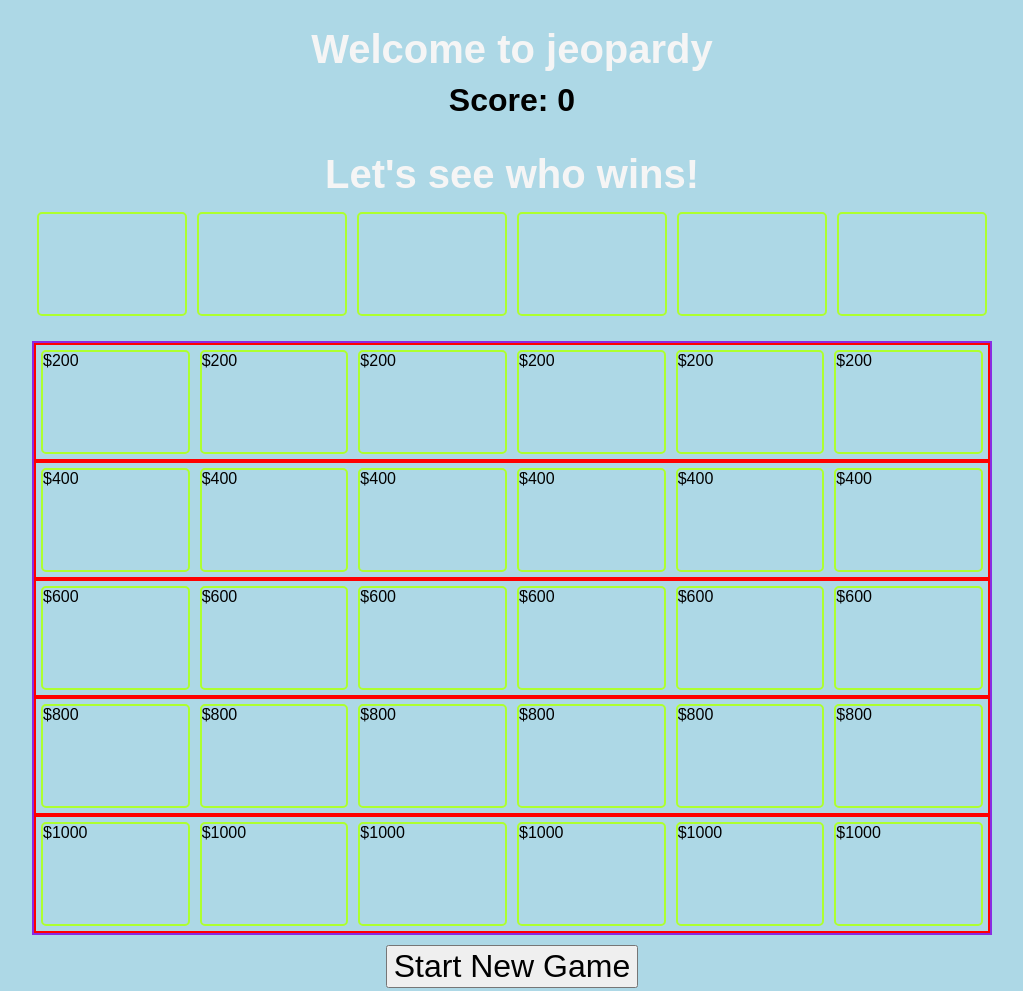
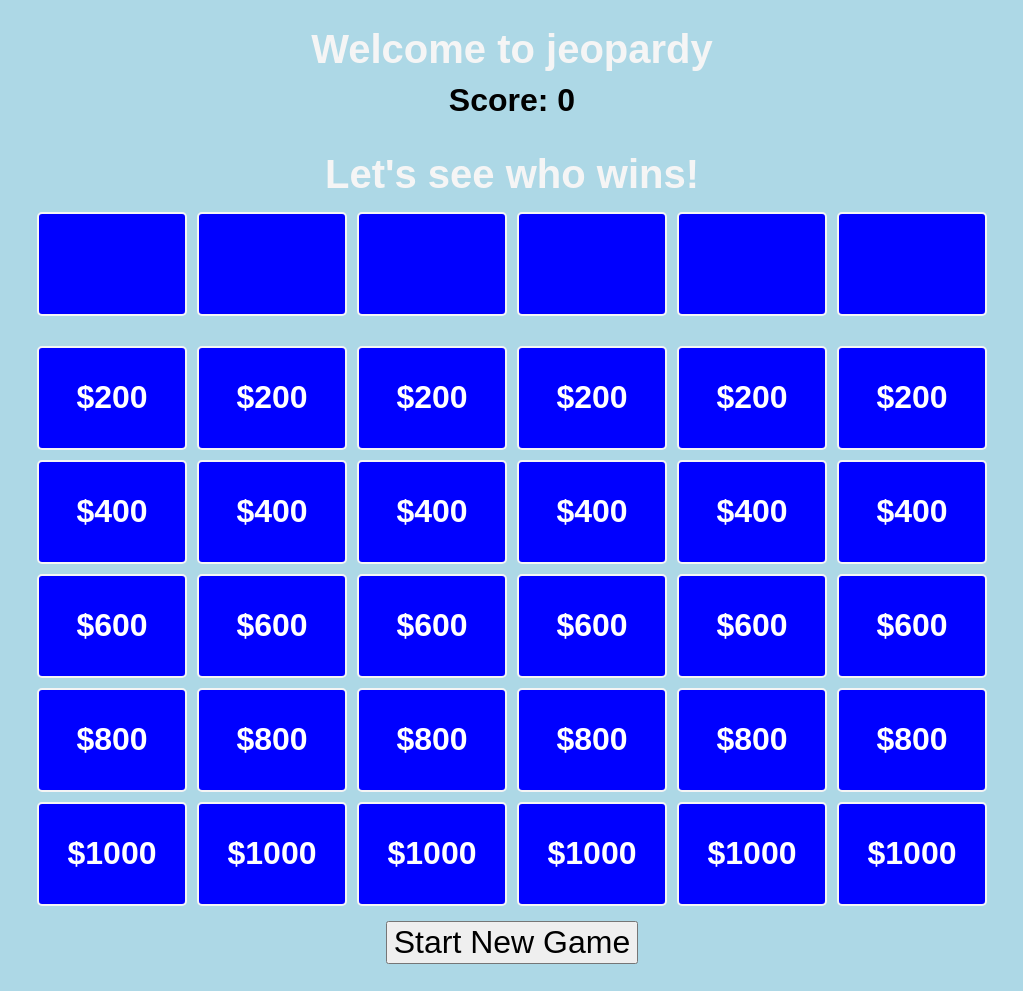
Before and after one commit to fedechaves/Jeopardy4nephew, a plain HTML site: page index.html in a window 1280 px wide. Shown: the whole page, without its empty margins (128-1151 px from the left). Drawn offline with Linux system fonts and the light colour scheme; files that its build step writes are made by us from their sources.

Commit message:
changes in css getting boxes ready

```diff
--- a/main.js
+++ b/main.js
@@ -37,3 +37,5 @@ function initboard() {
 function getClue(){
     console.log('have a nice day')
 }
+
+// API
--- a/style.css
+++ b/style.css
@@ -38,20 +38,34 @@ button{
 
 #clue-board{
     flex-direction: column;
-    border: 2px solid blueviolet;
 
 }
 
 .clue-row{
     display:flex;
-    border: 2px solid red;
 }
 
 .clue-box{
     display: flex;
-    border: 2px solid greenyellow;
+    align-items: center; /* vertical */
+    justify-content: center; /* horizontal */
+    border: 2px solid whitesmoke;
+    background-color: blue;
+    color: white;
     border-radius: 5px;
     margin: 5px;
+    font-size: 2rem;
+    font-weight: bold;
     height: 100px;
     flex: 1;
+    text-transform: uppercase;
 }
+
+.category-box {
+    font-size: .8rem;
+    line-height: 25px;
+}
+
+.clicked-box {
+    font-size: 1rem;
+}
```
